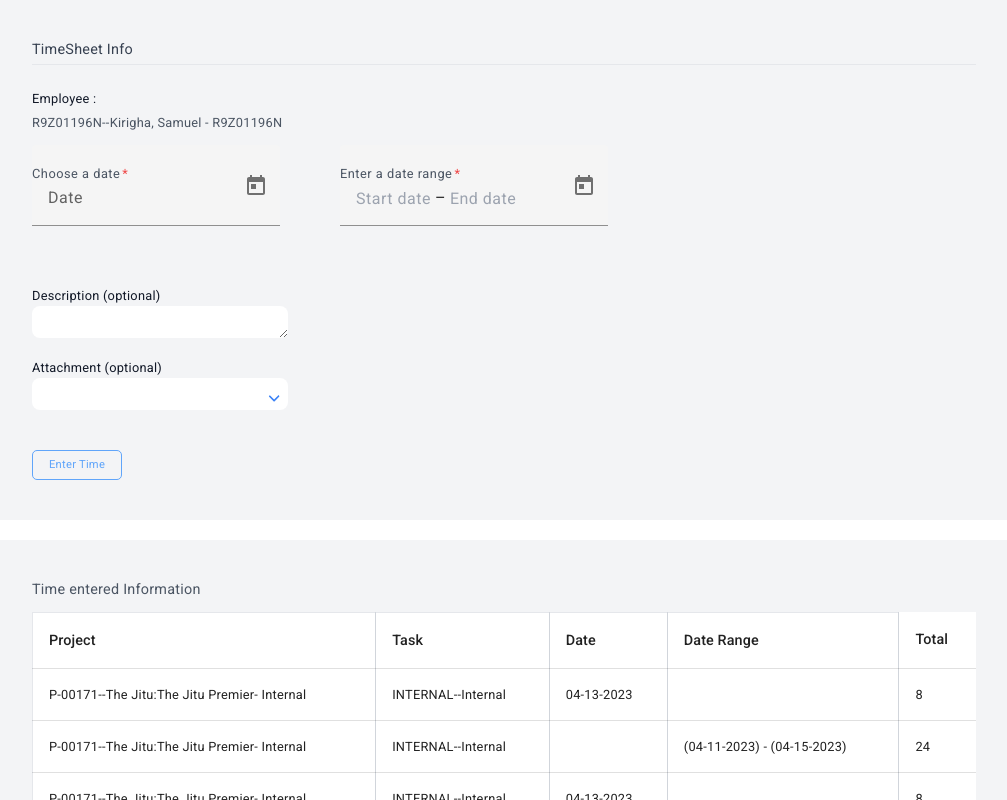
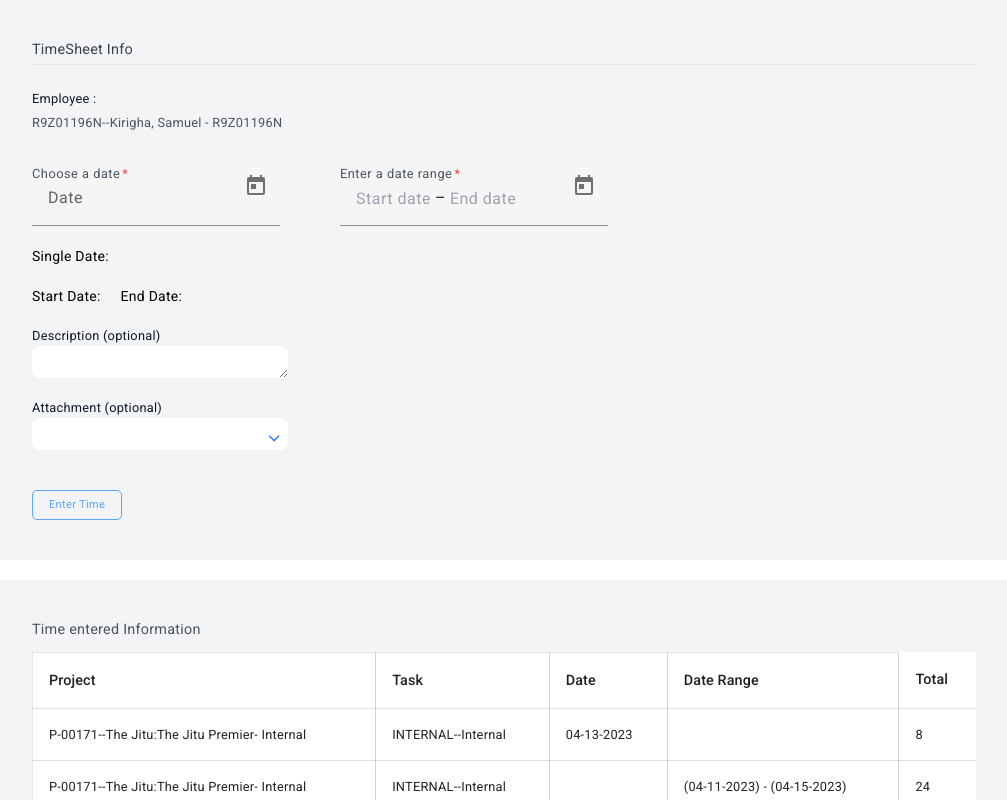
Before and after one commit to sammykirigha/time-intact, an Angular app: page / in a window 1280 px wide. Shown: the top 800 px of the page, without its empty margins (136-1143 px from the left). Built offline with nearby package versions, Linux system fonts and the light colour scheme; what @coreui/angular would draw is missing.

Commit message:
get value from selected dates

```diff
--- a/src/app/app.component.html
+++ b/src/app/app.component.html
@@ -23,7 +23,8 @@
         matInput
         [matDatepicker]="datepicker"
         placeholder="Date"
-        [(ngModel)]="selectedDate"
+        #dateSelected
+        (dateChange)="onDateChange(dateSelected)"
       />
       <mat-datepicker-toggle
         matIconSuffix
@@ -45,12 +46,13 @@
         >Enter a date range</label
       >
       <mat-date-range-input [rangePicker]="rangePicker">
+        <input matStartDate placeholder="Start date" #dateRangeStart />
         <input
-          matStartDate
-          placeholder="Start date"
-          [formControl]="selectedDateRange"
+          matEndDate
+          placeholder="End date"
+          #dateRangeEnd
+          (dateChange)="dateRangeChange(dateRangeStart, dateRangeEnd)"
         />
-        <input matEndDate placeholder="End date" />
       </mat-date-range-input>
       <mat-datepicker-toggle
         matIconSuffix
@@ -70,8 +72,11 @@
   </div>
 
   <div class="flex flex-col gap-5">
-    <Div>{{ selectedDate }}</Div>
-    <Div>{{ selectedDateRange.value }}</Div>
+    <div>Single Date: {{ dateSelected.value }}</div>
+    <div class="flex gap-5">
+      <div>Start Date: {{ dateRangeStart.value }}</div>
+      <div>End Date: {{ dateRangeEnd.value }}</div>
+    </div>
     <div class="flex flex-col w-64">
       <label for="" class="text-[.8rem] text-gray-900"
         >Description (optional)</label
--- a/src/app/app.component.ts
+++ b/src/app/app.component.ts
@@ -50,6 +50,9 @@ export class AppComponent {
   title = 'intact-time-log';
   selectedDate: any | undefined;
   selectedDateRange = new FormControl();
+  dateRangeStart: any | undefined;
+  dateRangeEnd: any | undefined;
+  dateSelected: any | undefined;
 
   FormInfo: IInfoData = {
     description: '',
@@ -95,6 +98,18 @@ export class AppComponent {
     console.log(this.FormInfo.attachment);
   }
 
+  dateRangeChange(
+    dateRangeStart: HTMLInputElement,
+    dateRangeEnd: HTMLInputElement
+  ) {
+    console.log(dateRangeStart.value);
+    console.log(dateRangeEnd.value);
+  }
+
+  onDateChange(dateSelected: HTMLInputElement) {
+    console.log(dateSelected.value);
+  }
+
   onToggleShowAttachmentSelect(): void {
     this.showAttachmentSelect = !this.showAttachmentSelect;
   }
```
